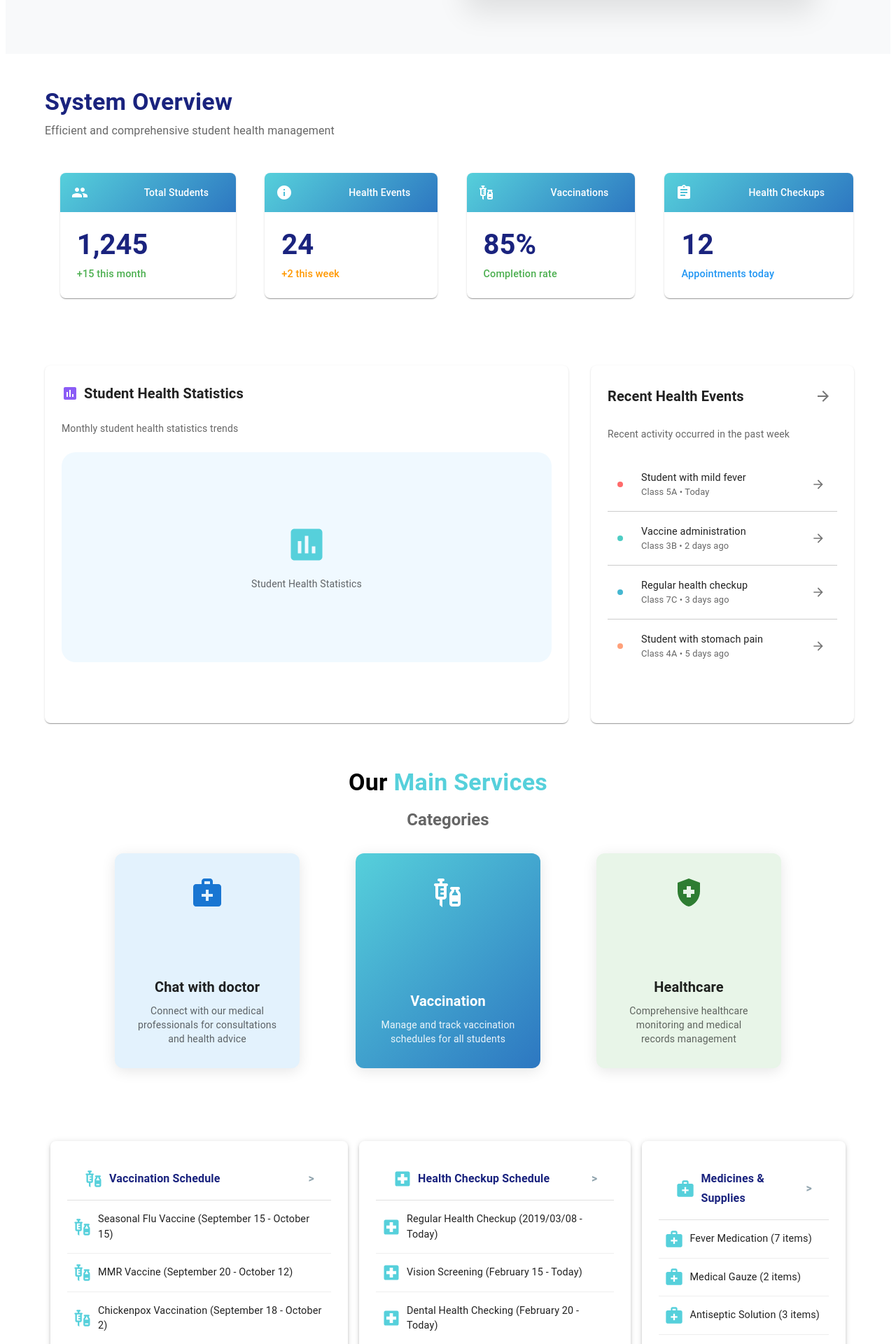
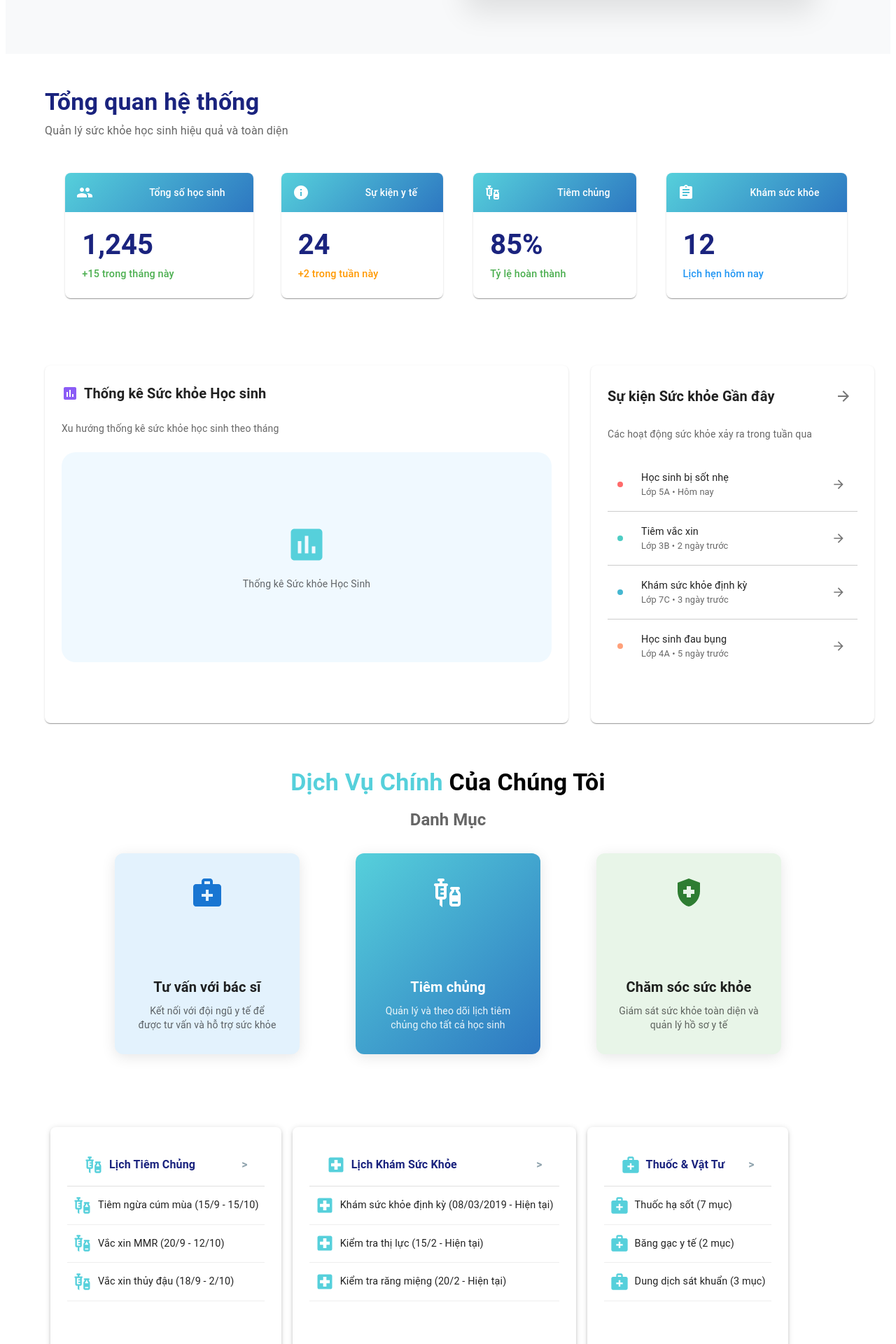
Before and after one commit to SWP391SchoolMedicationSystem/SWP391-FE, a React (Vite) app in the folder FrontEnd/: page /home in a window 1280 px wide. Shown: the part 800-2720 px from the top of the page at 70% size. Built offline with nearby package versions, Linux system fonts and the light colour scheme.

Commit message:
Update Home.jsx

```diff
--- a/FrontEnd/src/pages/Home.jsx
+++ b/FrontEnd/src/pages/Home.jsx
@@ -41,30 +41,30 @@ export default function Home() {
   // Mock data for statistics với colors như trong Figma
   const overviewStats = [
     {
-      title: "Total Students",
+      title: "Tổng số học sinh",
       number: "1,245",
-      note: "+15 this month",
+      note: "+15 trong tháng này",
       icon: <People sx={{ color: "white", fontSize: 24 }} />,
       noteColor: "#4CAF50",
     },
     {
-      title: "Health Events",
+      title: "Sự kiện y tế",
       number: "24",
-      note: "+2 this week",
+      note: "+2 trong tuần này",
       icon: <Info sx={{ color: "white", fontSize: 24 }} />,
       noteColor: "#FF9800",
     },
     {
-      title: "Vaccinations",
+      title: "Tiêm chủng",
       number: "85%",
-      note: "Completion rate",
+      note: "Tỷ lệ hoàn thành",
       icon: <Vaccines sx={{ color: "white", fontSize: 24 }} />,
       noteColor: "#4CAF50",
     },
     {
-      title: "Health Checkups",
+      title: "Khám sức khỏe",
       number: "12",
-      note: "Appointments today",
+      note: "Lịch hẹn hôm nay",
       icon: <Assignment sx={{ color: "white", fontSize: 24 }} />,
       noteColor: "#2196F3",
     },
@@ -73,23 +73,23 @@ export default function Home() {
   // Recent health events
   const recentEvents = [
     {
-      title: "Student with mild fever",
-      time: "Class 5A • Today",
+      title: "Học sinh bị sốt nhẹ",
+      time: "Lớp 5A • Hôm nay",
       type: "fever",
     },
     {
-      title: "Vaccine administration",
-      time: "Class 3B • 2 days ago",
+      title: "Tiêm vắc xin",
+      time: "Lớp 3B • 2 ngày trước",
       type: "vaccine",
     },
     {
-      title: "Regular health checkup",
-      time: "Class 7C • 3 days ago",
+      title: "Khám sức khỏe định kỳ",
+      time: "Lớp 7C • 3 ngày trước",
       type: "checkup",
     },
     {
-      title: "Student with stomach pain",
-      time: "Class 4A • 5 days ago",
+      title: "Học sinh đau bụng",
+      time: "Lớp 4A • 5 ngày trước",
       type: "pain",
     },
   ];
@@ -97,22 +97,20 @@ export default function Home() {
   // Main services
   const mainServices = [
     {
-      title: "Chat with doctor",
-      description:
-        "Connect with our medical professionals for consultations and health advice",
+      title: "Tư vấn với bác sĩ",
+      description: "Kết nối với đội ngũ y tế để được tư vấn và hỗ trợ sức khỏe",
       icon: <MedicalServices sx={{ fontSize: 48, color: "#1976D2" }} />,
       bgColor: "#E3F2FD",
     },
     {
-      title: "Vaccination",
-      description: "Manage and track vaccination schedules for all students",
+      title: "Tiêm chủng",
+      description: "Quản lý và theo dõi lịch tiêm chủng cho tất cả học sinh",
       icon: <Vaccines sx={{ fontSize: 48, color: "white" }} />,
       bgColor: "linear-gradient(135deg, #56D0DB 0%, #2D77C1 100%)",
     },
     {
-      title: "Healthcare",
-      description:
-        "Comprehensive healthcare monitoring and medical records management",
+      title: "Chăm sóc sức khỏe",
+      description: "Giám sát sức khỏe toàn diện và quản lý hồ sơ y tế",
       icon: <HealthAndSafety sx={{ fontSize: 48, color: "#2E7D32" }} />,
       bgColor: "#E8F5E8",
     },
@@ -121,37 +119,36 @@ export default function Home() {
   // Service categories
   const serviceCategories = {
     vaccination: [
-      "Seasonal Flu Vaccine (September 15 - October 15)",
-      "MMR Vaccine (September 20 - October 12)",
-      "Chickenpox Vaccination (September 18 - October 2)",
+      "Tiêm ngừa cúm mùa (15/9 - 15/10)",
+      "Vắc xin MMR (20/9 - 12/10)",
+      "Vắc xin thủy đậu (18/9 - 2/10)",
     ],
     healthCheckup: [
-      "Regular Health Checkup (2019/03/08 - Today)",
-      "Vision Screening (February 15 - Today)",
-      "Dental Health Checking (February 20 - Today)",
+      "Khám sức khỏe định kỳ (08/03/2019 - Hiện tại)",
+      "Kiểm tra thị lực (15/2 - Hiện tại)",
+      "Kiểm tra răng miệng (20/2 - Hiện tại)",
     ],
     medicinesSupplies: [
-      "Fever Medication (7 items)",
-      "Medical Gauze (2 items)",
-      "Antiseptic Solution (3 items)",
+      "Thuốc hạ sốt (7 mục)",
+      "Băng gạc y tế (2 mục)",
+      "Dung dịch sát khuẩn (3 mục)",
     ],
   };
 
   return (
     <div className="home-page">
       <Header />
-
       {/* Hero Section - Using CSS approach */}
       <section className="hero-section">
         <div className="hero-container">
           <div className="hero-text">
             <h1>
-              School Medical <br />
-              <span className="highlight">Management System</span>
+              Hệ thống Y tế Trường học <br />
+              <span className="highlight">Toàn diện</span>
             </h1>
             <p>
-              A comprehensive solution for managing student health,
-              vaccinations, and medical monitoring in schools
+              Giải pháp toàn diện để quản lý sức khỏe học sinh, lịch tiêm chủng
+              và theo dõi y tế tại trường học
             </p>
             <Button
               variant="contained"
@@ -165,15 +162,14 @@ export default function Home() {
                 },
               }}
             >
-              Learn More
+              Tìm hiểu thêm
             </Button>
           </div>
           <div className="hero-image">
-            <img src={DoctorHomePageImage} alt="Medical Team" />
+            <img src={DoctorHomePageImage} alt="Nhóm bác sĩ" />
           </div>
         </div>
       </section>
-
       {/* System Overview - Updated to match Figma */}
       <Container maxWidth="lg" sx={{ py: 6 }}>
         <Box sx={{ mb: 6 }}>
@@ -181,10 +177,10 @@ export default function Home() {
             variant="h4"
             sx={{ fontWeight: "bold", color: "#1a237e", mb: 1 }}
           >
-            System Overview
+            Tổng quan hệ thống
           </Typography>
           <Typography variant="body1" color="text.secondary">
-            Efficient and comprehensive student health management
+            Quản lý sức khỏe học sinh hiệu quả và toàn diện
           </Typography>
         </Box>
 
@@ -256,7 +252,6 @@ export default function Home() {
           ))}
         </Grid>
       </Container>
-
       {/* Health Statistics & Recent Events */}
       <Container maxWidth="lg" sx={{ py: 6 }}>
         <Grid container spacing={4} alignItems="stretch">
@@ -274,11 +269,11 @@ export default function Home() {
               <Box sx={{ display: "flex", alignItems: "center", mb: 3 }}>
                 <Assessment sx={{ color: "#8B5CF6", mr: 1 }} />
                 <Typography variant="h6" sx={{ fontWeight: "bold" }}>
-                  Student Health Statistics
+                  Thống kê Sức khỏe Học sinh
                 </Typography>
               </Box>
               <Typography variant="body2" color="text.secondary" sx={{ mb: 3 }}>
-                Monthly student health statistics trends
+                Xu hướng thống kê sức khỏe học sinh theo tháng
               </Typography>
 
               {/* Placeholder for chart */}
@@ -296,7 +291,7 @@ export default function Home() {
               >
                 <Assessment sx={{ fontSize: 60, color: "#56D0DB", mb: 2 }} />
                 <Typography variant="body2" color="text.secondary">
-                  Student Health Statistics
+                  Thống kê Sức khỏe Học Sinh
                 </Typography>
               </Box>
             </Paper>
@@ -323,14 +318,14 @@ export default function Home() {
                 }}
               >
                 <Typography variant="h6" sx={{ fontWeight: "bold" }}>
-                  Recent Health Events
+                  Sự kiện Sức khỏe Gần đây
                 </Typography>
                 <IconButton>
                   <ArrowForward />
                 </IconButton>
               </Box>
               <Typography variant="body2" color="text.secondary" sx={{ mb: 3 }}>
-                Recent activity occurred in the past week
+                Các hoạt động sức khỏe xảy ra trong tuần qua
               </Typography>
 
               <List sx={{ p: 0 }}>
@@ -380,18 +375,18 @@ export default function Home() {
           </Grid>
         </Grid>
       </Container>
-
       {/* Main Services - Fixed equal height Cards with no spacing */}
       <Container maxWidth="lg" sx={{ py: 8 }}>
         <Box sx={{ textAlign: "center", mb: 4 }}>
           <Typography variant="h4" sx={{ fontWeight: "bold", mb: 2 }}>
-            Our <span style={{ color: "#56D0DB" }}>Main Services</span>
+            <span style={{ color: "#56D0DB" }}>Dịch Vụ Chính</span> Của Chúng
+            Tôi
           </Typography>
           <Typography
             variant="h5"
             sx={{ fontWeight: "bold", color: "text.secondary" }}
           >
-            Categories
+            Danh Mục
           </Typography>
         </Box>
 
@@ -467,16 +462,20 @@ export default function Home() {
           ))}
         </Grid>
       </Container>
-
       {/* Service Categories Detail - Fixed height and alignment */}
       <Container maxWidth="lg" sx={{ py: 12 }}>
-        <Grid container spacing={0} alignItems="stretch"  sx={{ flexWrap: "nowrap" }} >
+        <Grid
+          container
+          spacing={0}
+          alignItems="stretch"
+          sx={{ flexWrap: "nowrap" }}
+        >
           {["vaccination", "healthCheckup", "medicinesSupplies"].map(
             (key, i) => {
               const titles = {
-                vaccination: "Vaccination Schedule",
-                healthCheckup: "Health Checkup Schedule",
-                medicinesSupplies: "Medicines & Supplies",
+                vaccination: "Lịch Tiêm Chủng",
+                healthCheckup: "Lịch Khám Sức Khỏe",
+                medicinesSupplies: "Thuốc & Vật Tư",
               };
               const icons = {
                 vaccination: (
@@ -492,7 +491,6 @@ export default function Home() {
 
               return (
                 <Grid
-
                   padding={1}
                   justifyContent="center"
                   item
@@ -500,7 +498,7 @@ export default function Home() {
                   sm={4}
                   md={4}
                   key={i}
-                  sx={{ display: "flex"  }}
+                  sx={{ display: "flex" }}
                 >
                   <Paper
                     sx={{
@@ -596,21 +594,20 @@ export default function Home() {
           )}
         </Grid>
       </Container>
-
       {/* Our Doctors Section */}
       <Container maxWidth="lg" sx={{ py: 8 }}>
         <Grid container spacing={4} alignItems="center">
           {/* Text and Doctor Card */}
           <Grid item xs={12} md={6}>
             <Typography variant="overline" sx={{ color: "#555" }}>
-              Our Doctors
+              Đội ngũ bác sĩ
             </Typography>
             <Typography variant="h4" sx={{ fontWeight: "bold", mb: 2 }}>
-              <span style={{ color: "#56D0DB" }}>Qualified</span> Doctors
+              <span style={{ color: "#56D0DB" }}>Bác sĩ</span> đủ chuyên môn
             </Typography>
             <Typography variant="body1" color="text.secondary" sx={{ mb: 4 }}>
-              Handled directly by general doctors and professional and
-              experienced specialists doctors.
+              Được phụ trách trực tiếp bởi bác sĩ đa khoa và các bác sĩ chuyên
+              khoa giàu kinh nghiệm.
             </Typography>
 
             {/* Doctor Card */}
@@ -626,17 +623,17 @@ export default function Home() {
               }}
             >
               <Typography variant="body2" sx={{ opacity: 0.8 }}>
-                Orthopedy
+                Chuyên khoa chỉnh hình
               </Typography>
               <Typography variant="h6" sx={{ fontWeight: "bold", mt: 1 }}>
-                Dr. James Wellington
+                Bác sĩ James Wellington
               </Typography>
               <Button
                 variant="text"
                 size="small"
                 sx={{ mt: 2, color: "white", textTransform: "none" }}
               >
-                Read More
+                Xem thêm
               </Button>
             </Paper>
 
@@ -656,7 +653,7 @@ export default function Home() {
                 },
               }}
             >
-              View All Doctors
+            Xem tất cả bác sĩ
             </Button>
           </Grid>
 
@@ -732,7 +729,6 @@ export default function Home() {
           </Grid>
         </Grid>
       </Container>
-
       {/* Get Started */}
       <Container maxWidth="lg" sx={{ py: 6 }}>
         <Paper
@@ -770,7 +766,6 @@ export default function Home() {
           </Button>
         </Paper>
       </Container>
-
       <Footer />
     </div>
   );
```
